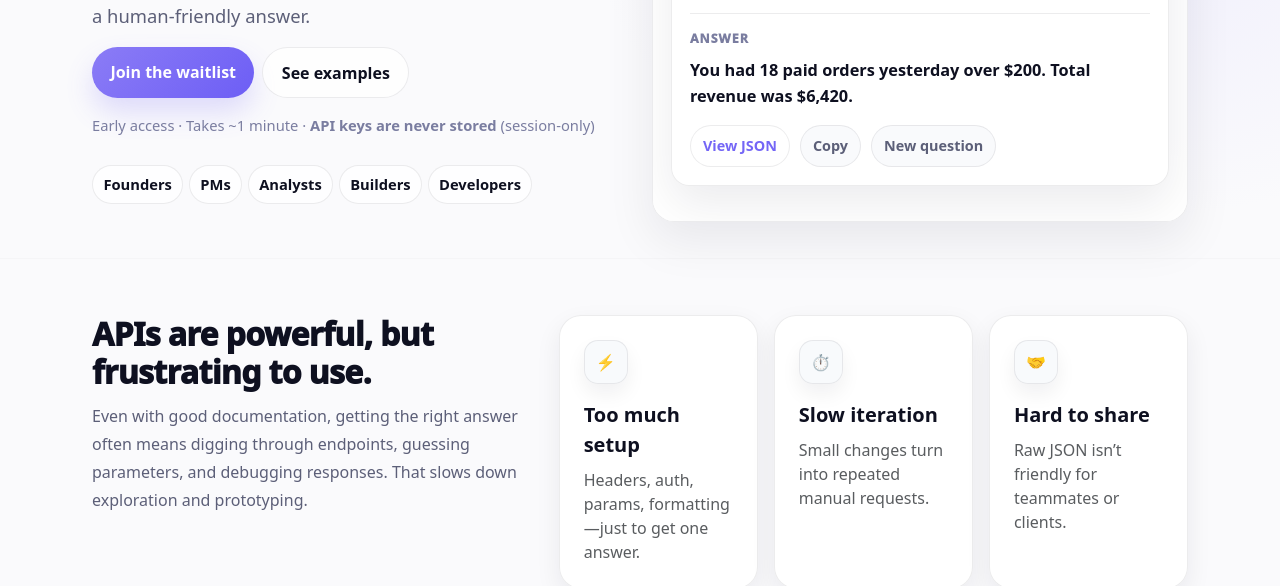
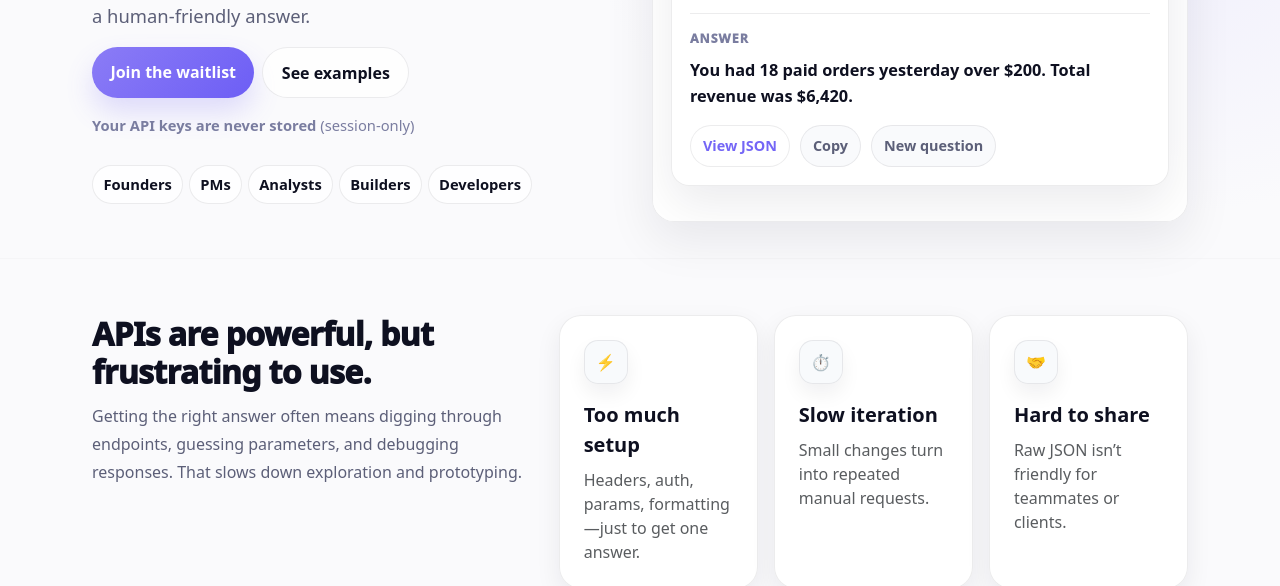
Before and after one commit to jhon-ran/text2api_v1, a plain HTML site: page index.html in a window 1280 px wide. Shown: the part 403-989 px from the top of the page. Drawn offline with nearby package versions, Linux system fonts and the light colour scheme.

Commit message:
reduce copy

```diff
--- a/index.html
+++ b/index.html
@@ -72,7 +72,7 @@
           </div>
 
           <div class="micro mt-3">
-            Early access · Takes ~1 minute · <span class="fw-bold">API keys are never stored</span> (session-only)
+            <span class="fw-bold">Your API keys are never stored</span> (session-only)
           </div>
 
           <div class="d-flex flex-wrap mt-4">
@@ -144,7 +144,7 @@
         <div class="col-lg-5">
           <h2 class="section-title">APIs are powerful, but frustrating to use.</h2>
           <p class="section-subtitle">
-            Even with good documentation, getting the right answer often means digging through endpoints,
+            Getting the right answer often means digging through endpoints,
             guessing parameters, and debugging responses. That slows down exploration and prototyping.
           </p>
         </div>
```
